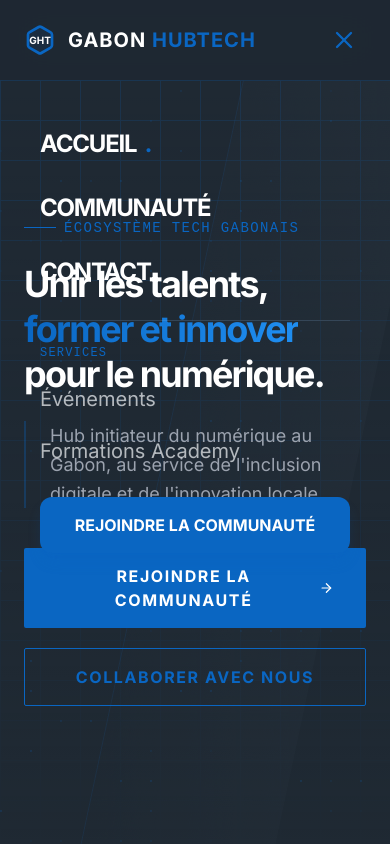
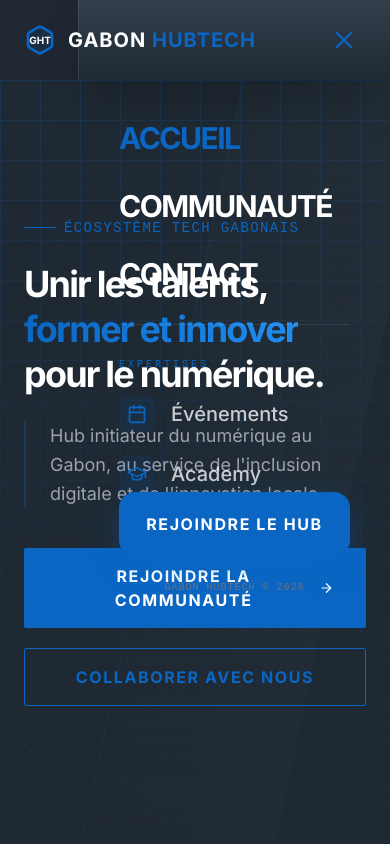
Before and after one commit to Gabon-HubTech/GabonHubTech, a Next.js app: page / in a window 390 px wide. Both pictures are taken after a click on the button 344 px from the left and 40 px from the top of the page. Shown: the top 844 px of the page. Built offline with nearby package versions, Linux system fonts and the light colour scheme; a web font is replaced by a local one.

Commit message:
Style: enhance mobile menu aesthetics with glassmorphism and sidebar layout

```diff
--- a/components/Navbar.jsx
+++ b/components/Navbar.jsx
@@ -111,37 +111,60 @@
                 </button>
 
                 {/* --- MENU MOBILE OVERLAY --- */}
-                <div className={`fixed inset-0 bg-tech-dark/95 backdrop-blur-xl z-40 transition-transform duration-500 md:hidden ${isMobileMenuOpen ? 'translate-x-0' : 'translate-x-full'}`}>
-                    <div className="flex flex-col h-full pt-32 px-10 space-y-8">
+                <div className={`fixed inset-0 z-40 md:hidden transition-all duration-500 ${isMobileMenuOpen ? 'visible' : 'invisible'}`}>
+
+                    {/* Fond sombre avec flou intense pour isoler le menu */}
+                    <div
+                        className={`absolute inset-0 bg-tech-dark/95 backdrop-blur-2xl transition-opacity duration-500 ${isMobileMenuOpen ? 'opacity-100' : 'opacity-0'}`}
+                        onClick={() => setIsMobileMenuOpen(false)} // Ferme le menu si on clique sur le fond
+                    />
+
+                    {/* Contenu du menu avec un léger dégradé pour l'esthétique */}
+                    <div className={`absolute right-0 top-0 h-full w-[80%] max-w-sm bg-gradient-to-b from-tech-dark-lighter to-tech-dark border-l border-white/10 shadow-2xl transition-transform duration-500 ease-out p-10 flex flex-col ${isMobileMenuOpen ? 'translate-x-0' : 'translate-x-full'}`}>
+
+                        <div className="flex flex-col space-y-8 mt-20">
                             {navLinks.map((link) => (
                                 <Link
                                     key={link.name}
                                     href={link.href}
-                                className="text-2xl font-bold text-white uppercase tracking-tighter"
+                                    className={`text-3xl font-bold uppercase tracking-tighter transition-colors ${pathname === link.href ? 'text-tech-blue' : 'text-white'}`}
                                     onClick={() => setIsMobileMenuOpen(false)}
                                 >
                                     {link.name}
-                                {pathname === link.href && <span className="text-tech-blue ml-2">.</span>}
                                 </Link>
                             ))}
 
-                        <div className="pt-6 border-t border-white/10 space-y-6">
-                            <p className="text-tech-blue font-mono text-xs uppercase tracking-widest">Services</p>
-                            <Link href="/events" className="block text-xl text-tech-accent/70" onClick={() => setIsMobileMenuOpen(false)}>Événements</Link>
-                            <Link href="/formations" className="block text-xl text-tech-accent/70" onClick={() => setIsMobileMenuOpen(false)}>Formations Academy</Link>
+                            <div className="pt-8 border-t border-white/10 space-y-6">
+                                <p className="text-tech-blue font-mono text-[10px] uppercase tracking-[0.3em]">Expertises</p>
+
+                                <Link href="/events" className="flex items-center space-x-4 group" onClick={() => setIsMobileMenuOpen(false)}>
+                                    <div className="p-2 bg-tech-blue/10 rounded-lg text-tech-blue"><Calendar size={20} /></div>
+                                    <span className="text-xl text-tech-accent/80 font-medium">Événements</span>
+                                </Link>
+
+                                <Link href="/formations" className="flex items-center space-x-4 group" onClick={() => setIsMobileMenuOpen(false)}>
+                                    <div className="p-2 bg-tech-blue/10 rounded-lg text-tech-blue"><GraduationCap size={20} /></div>
+                                    <span className="text-xl text-tech-accent/80 font-medium">Academy</span>
+                                </Link>
+                            </div>
                         </div>
 
+                        {/* Bouton CTA en bas du menu mobile */}
+                        <div className="mt-auto pb-10">
                             <a
                                 href="https://www.linkedin.com/company/gabonhubtech/?viewAsMember=true"
                                 target="_blank"
                                 rel="noopener noreferrer"
-                            className="w-full py-4 bg-tech-blue text-white text-center font-bold uppercase rounded-xl shadow-lg shadow-tech-blue/20"
+                                className="w-full py-5 bg-tech-blue text-white text-center font-bold uppercase tracking-widest rounded-2xl shadow-[0_10px_30px_rgba(10,102,194,0.3)] block"
                             >
-                            Rejoindre la communauté
+                                Rejoindre le Hub
                             </a>
+                            <p className="text-center text-[10px] text-gray-500 mt-6 font-mono uppercase tracking-widest">
+                                Gabon HubTech © 2026
+                            </p>
                         </div>
                     </div>
-
+                </div>
             </div>
         </nav>
     );
```
Lines whose indentation alone changed are shown as unchanged.
